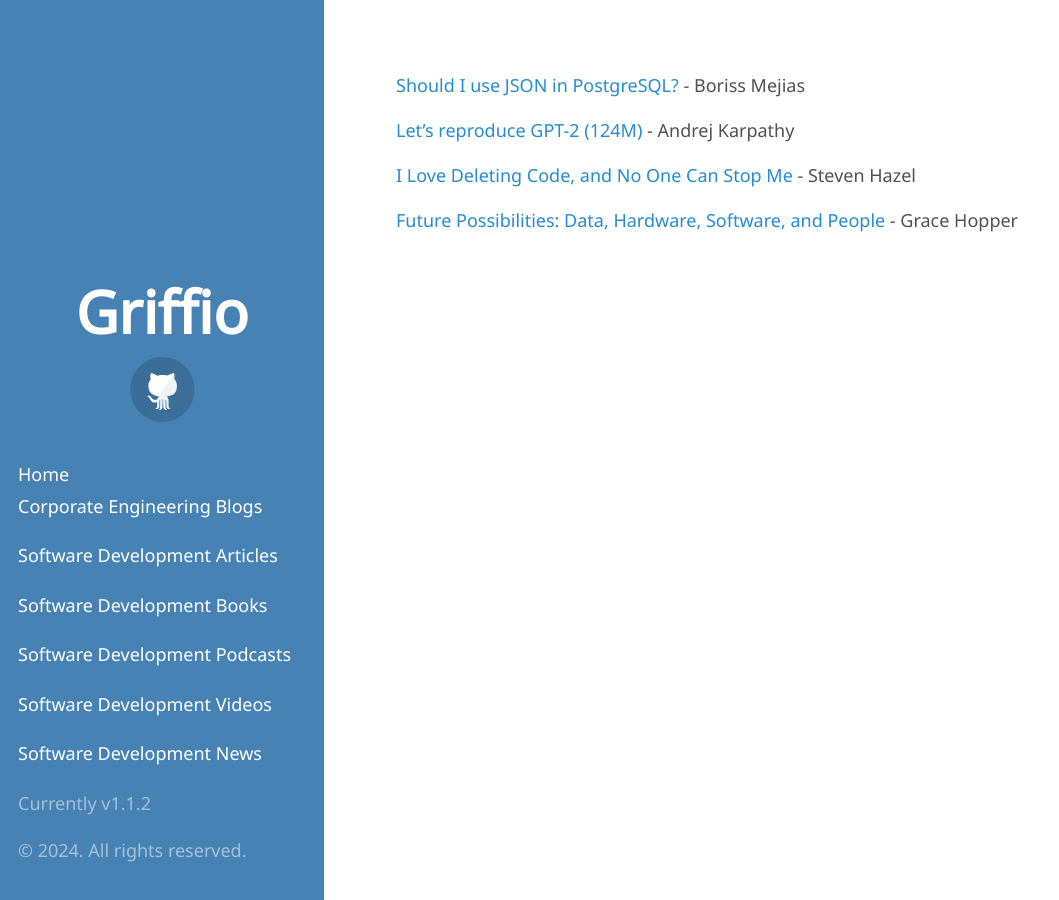
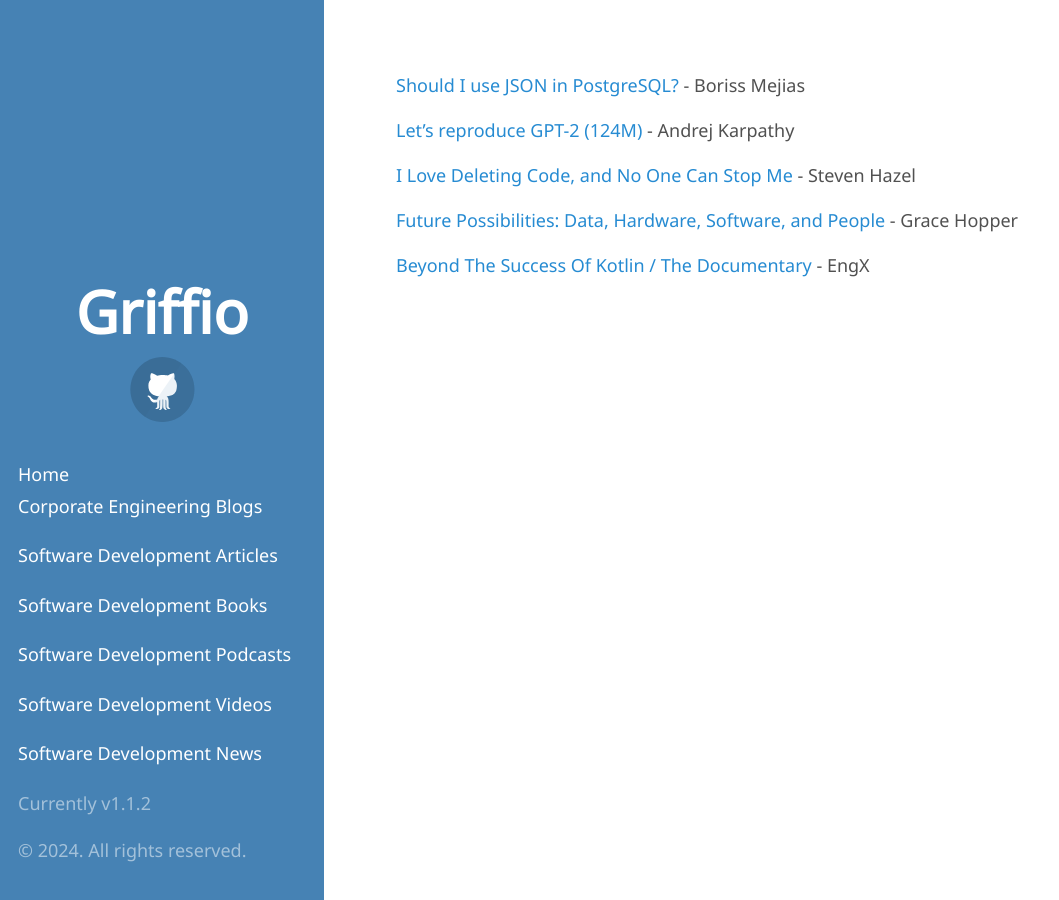
Before and after one commit to griffio/griffio.github.io, a Jekyll site: the page built from tech_talks_highlighted_2024.md, in a window 1280 px wide. Shown: the whole page, without its empty margins (0-1059 px from the left). Built offline with Jekyll 4.4.1, drawn with Linux system fonts in a browser that asks for light colours; some web fonts are replaced; our own code applies the rules of GitHub Pages for plain Markdown files.

Commit message:
Update tech_talks_highlighted_2024.md

```diff
--- a/tech_talks_highlighted_2024.md
+++ b/tech_talks_highlighted_2024.md
@@ -5,3 +5,5 @@
 [I Love Deleting Code, and No One Can Stop Me](https://www.youtube.com/watch?v=y376JcBl1t8) - Steven Hazel
 
 [Future Possibilities: Data, Hardware, Software, and People](https://www.youtube.com/watch?v=si9iqF5uTFk) - Grace Hopper
+
+[Beyond The Success Of Kotlin / The Documentary](https://www.youtube.com/watch?v=E8CtE7qTb-Q) - EngX
```
